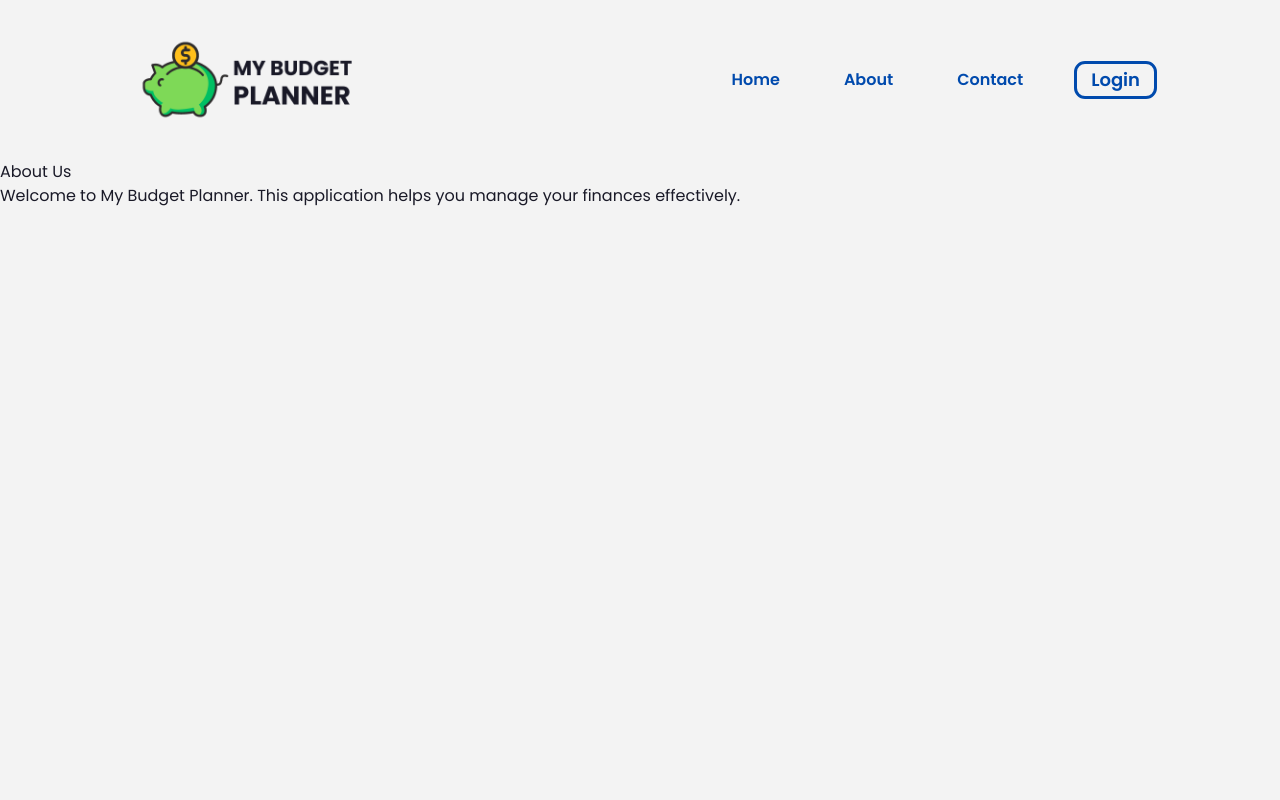
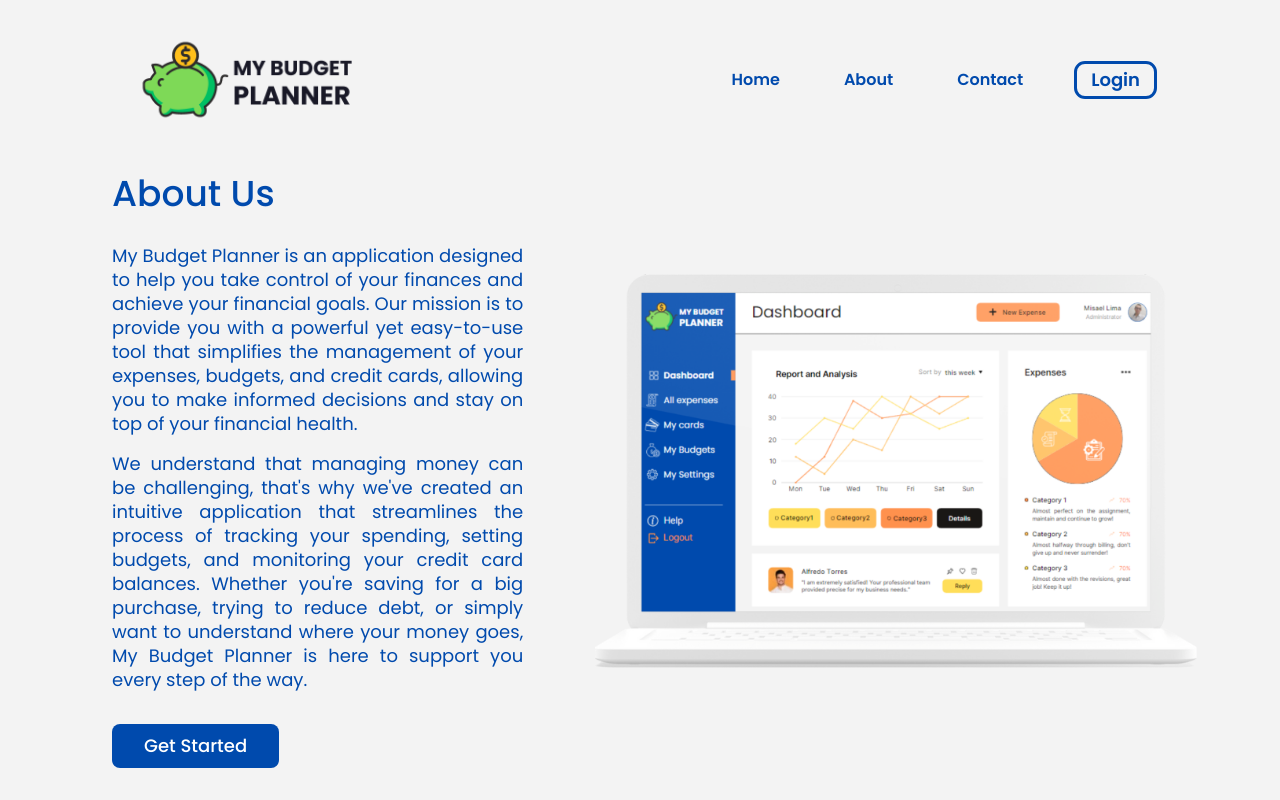
Before and after one commit to misalima/my-budget-planner-frontend, a Next.js app: page /about in a window 1280 px wide. Built offline with nearby package versions, Linux system fonts and the light colour scheme.

Commit message:
set up and finish about page

```diff
--- a/src/app/(public)/about/page.tsx
+++ b/src/app/(public)/about/page.tsx
@@ -1,12 +1,52 @@
-import React from 'react';
+import Image from "next/image";
+import Link from "next/link";
+import React from "react";
 
 const AboutPage: React.FC = () => {
-    return (
-        <div>
-            <h1>About Us</h1>
-            <p>Welcome to My Budget Planner. This application helps you manage your finances effectively.</p>
+  return (
+    <main className="flex justify-center gap-10 mt-4 px-20">
+      <div className="flex flex-col gap-8 px-8 min-w-[400px]">
+        <h1 className="max-w-[600px] text-4xl leading-none font-medium text-blue">
+          About Us
+        </h1>
+        <div className="text-lg text-blue leading-6 text-justify max-w-[510px]">
+          <p className="mb-4">
+            My Budget Planner is an application designed to help you take
+            control of your finances and achieve your financial goals. Our
+            mission is to provide you with a powerful yet easy-to-use tool that
+            simplifies the management of your expenses, budgets, and credit
+            cards, allowing you to make informed decisions and stay on top of
+            your financial health.
+          </p>
+          <p>
+            We understand that managing money can be challenging, that&apos;s
+            why we&apos;ve created an intuitive application that streamlines the
+            process of tracking your spending, setting budgets, and monitoring
+            your credit card balances. Whether you&apos;re saving for a big
+            purchase, trying to reduce debt, or simply want to understand where
+            your money goes, My Budget Planner is here to support you every step
+            of the way.
+          </p>
         </div>
-    );
+        <div className="flex justify-left gap-6">
+          <Link href={"/login"}>
+            <button className="transition-all text-lg font-medium text-white bg-blue px-8 py-2 rounded-lg hover:bg-darkblue">
+              Get Started
+            </button>
+          </Link>
+        </div>
+      </div>
+      <div className="flex items-center">
+        <Image
+          className="max-h-[600px]"
+          alt="about-art"
+          src={"/images/about-art.png"}
+          width={750}
+          height={360}
+        />
+      </div>
+    </main>
+  );
 };
 
 export default AboutPage;
--- a/src/app/(public)/contact/page.tsx
+++ b/src/app/(public)/contact/page.tsx
@@ -1,14 +1,6 @@
 import React, { useState } from "react";
 
 const RegisterView: React.FC = () => {
-  const [username, setUsername] = useState("");
-  const [password, setPassword] = useState("");
-
-  const handleRegister = (e: React.FormEvent) => {
-    e.preventDefault();
-    // Handle registration logic here
-    console.log("Registering:", { username, password });
-  };
 
   return (
     <div className="text-center">
--- a/src/components/NotFoundView/index.tsx
+++ /dev/null
@@ -1,12 +0,0 @@
-import React from 'react';
-
-const NotFoundView: React.FC = () => {
-    return (
-        <div>
-            <h1>404 - Not Found</h1>
-            <p>The page you are looking for does not exist.</p>
-        </div>
-    );
-};
-
-export default NotFoundView;
```
Also changed, not shown: public/images/about-art.png (added), 1 other file (tests, documents, lock files or other folders).
